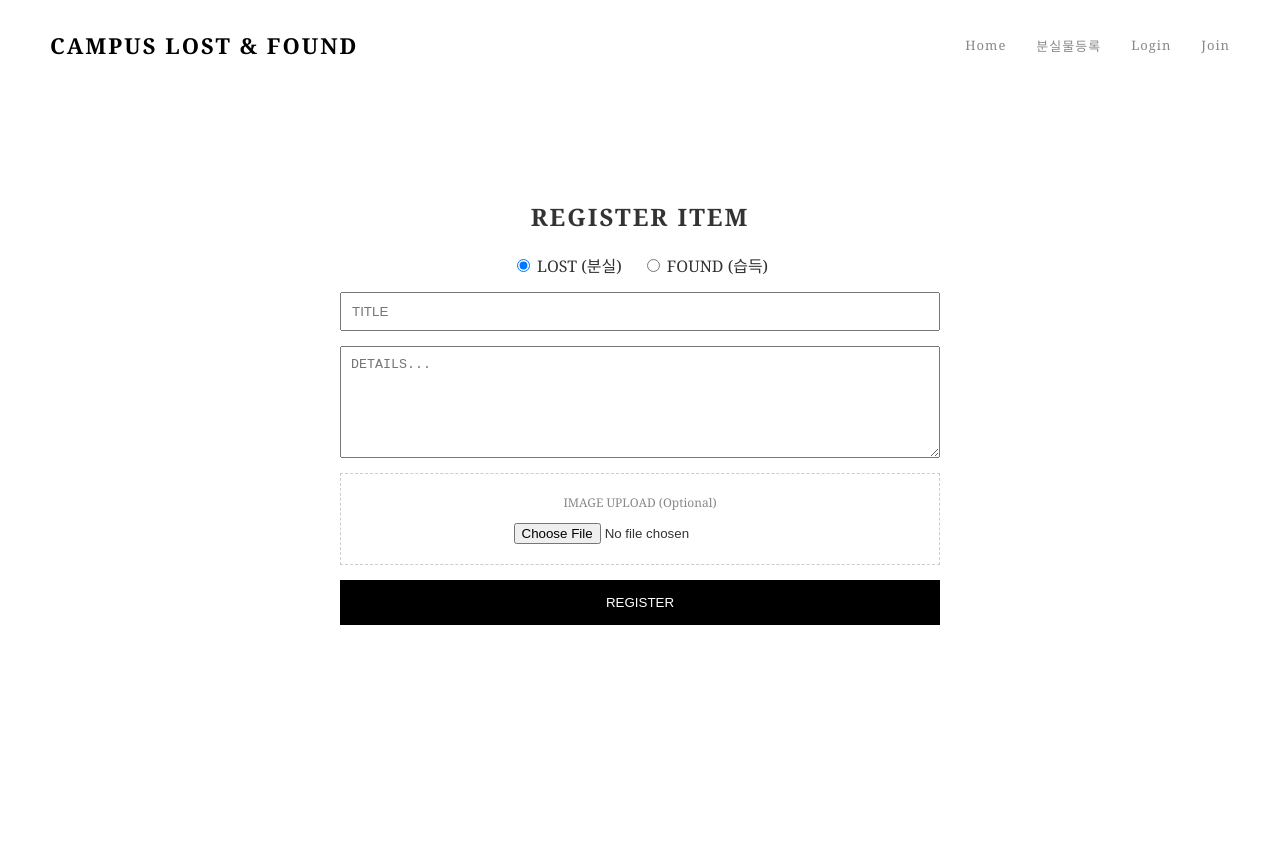
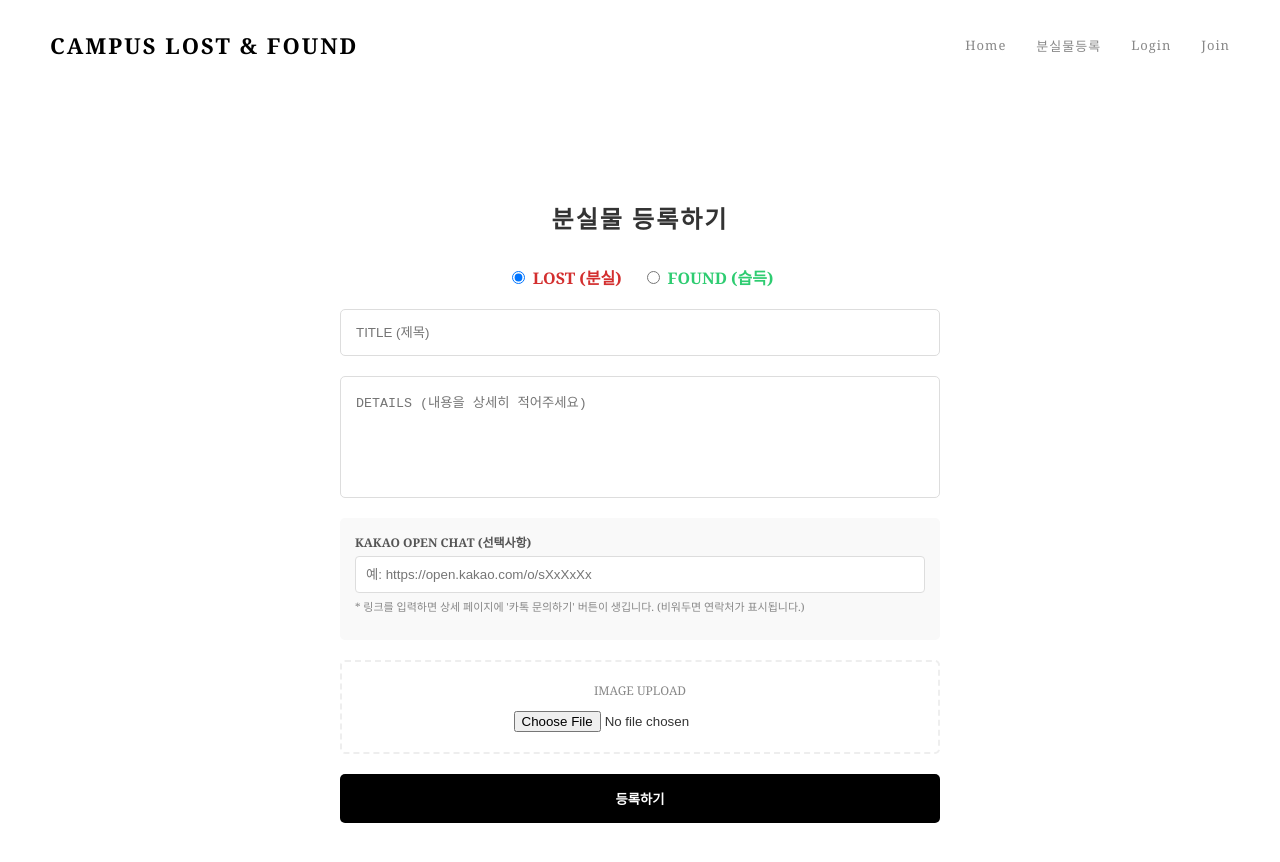
Before and after one commit to chakihwan/FrameworkTermProject, a React (Create React App) app in the folder frontend/: page /write in a window 1280 px wide. Shown: the top 862 px of the page. Before the commit the page ends 800 px from the top, so only its background shows below. Built offline with nearby package versions, Linux system fonts and the light colour scheme.

Commit message:
프론트엔드 수정 (WriteItem.js) 이제 글 쓸 때 오픈채팅 링크 입력칸이 생김

```diff
--- a/frontend/src/App.js
+++ b/frontend/src/App.js
@@ -116,8 +116,8 @@ function Home() {
             {/* 필터 탭 메뉴 */}
             <div className="filter-menu">
                 <button className={filter === 'ALL' ? 'active' : ''} onClick={() => setFilter('ALL')}>ALL</button>
-                <button className={filter === 'LOST' ? 'active' : ''} onClick={() => setFilter('LOST')}>LOST</button>
-                <button className={filter === 'FOUND' ? 'active' : ''} onClick={() => setFilter('FOUND')}>FOUND</button>
+                <button className={filter === 'LOST' ? 'active' : ''} onClick={() => setFilter('LOST')}>잃어버렸어요ㅠㅠ</button>
+                <button className={filter === 'FOUND' ? 'active' : ''} onClick={() => setFilter('FOUND')}>제가 찾았습니다!</button>
             </div>
 
             <div className="grid-container">
--- a/frontend/src/pages/WriteItem.js
+++ b/frontend/src/pages/WriteItem.js
@@ -7,7 +7,8 @@ const WriteItem = () => {
     const [title, setTitle] = useState('');
     const [content, setContent] = useState('');
     const [itemType, setItemType] = useState('LOST');
-    const [file, setFile] = useState(null); // ★ 파일 상태 추가
+    const [kakaoLink, setKakaoLink] = useState(''); // ★ 링크 상태 추가
+    const [file, setFile] = useState(null);
 
     const handleSubmit = async (e) => {
         e.preventDefault();
@@ -25,6 +26,7 @@ const WriteItem = () => {
         formData.append('content', content);
         formData.append('itemType', itemType);
         formData.append('username', user.username);
+        formData.append('kakaoLink', kakaoLink);
         if (file) {
             formData.append('file', file); // 파일이 있을 때만 추가
         }
@@ -42,24 +44,62 @@ const WriteItem = () => {
 
     return (
         <div style={{ padding: '50px', maxWidth: '600px', margin: '0 auto' }}>
-            <h2 style={{ textAlign: 'center', letterSpacing: '2px' }}>REGISTER ITEM</h2>
-            <form onSubmit={handleSubmit} style={{ display: 'flex', flexDirection: 'column', gap: '15px' }}>
+            <h2 style={{ textAlign: 'center', letterSpacing: '2px', marginBottom:'30px' }}>분실물 등록하기</h2>
 
+            <form onSubmit={handleSubmit} style={{ display: 'flex', flexDirection: 'column', gap: '20px' }}>
+
+                {/* 분실/습득 선택 */}
                 <div style={{ display: 'flex', gap: '20px', justifyContent: 'center' }}>
-                    <label><input type="radio" value="LOST" checked={itemType==='LOST'} onChange={(e)=>setItemType(e.target.value)}/> LOST (분실)</label>
-                    <label><input type="radio" value="FOUND" checked={itemType==='FOUND'} onChange={(e)=>setItemType(e.target.value)}/> FOUND (습득)</label>
+                    <label style={{cursor:'pointer'}}>
+                        <input type="radio" value="LOST" checked={itemType==='LOST'} onChange={(e)=>setItemType(e.target.value)}/>
+                        <span style={{marginLeft:'5px', fontWeight:'bold', color:'#d32f2f'}}>LOST (분실)</span>
+                    </label>
+                    <label style={{cursor:'pointer'}}>
+                        <input type="radio" value="FOUND" checked={itemType==='FOUND'} onChange={(e)=>setItemType(e.target.value)}/>
+                        <span style={{marginLeft:'5px', fontWeight:'bold', color:'#2ecc71'}}>FOUND (습득)</span>
+                    </label>
                 </div>
 
-                <input placeholder="TITLE" value={title} onChange={(e)=>setTitle(e.target.value)} style={{ padding: '10px' }} />
-                <textarea placeholder="DETAILS..." value={content} onChange={(e)=>setContent(e.target.value)} rows="6" style={{ padding: '10px' }} />
+                <input
+                    placeholder="TITLE (제목)"
+                    value={title}
+                    onChange={(e)=>setTitle(e.target.value)}
+                    style={{ padding: '15px', border:'1px solid #ddd', borderRadius:'5px' }}
+                />
 
-                {/* ★ 파일 업로드 인풋 */}
-                <div style={{ border:'1px dashed #ccc', padding:'20px', textAlign:'center' }}>
-                    <p style={{margin:'0 0 10px 0', fontSize:'12px', color:'#888'}}>IMAGE UPLOAD (Optional)</p>
+                <textarea
+                    placeholder="DETAILS (내용을 상세히 적어주세요)"
+                    value={content}
+                    onChange={(e)=>setContent(e.target.value)}
+                    rows="6"
+                    style={{ padding: '15px', border:'1px solid #ddd', borderRadius:'5px', resize:'none' }}
+                />
+
+                {/* ★ 카카오톡 링크 입력칸 (추가됨) */}
+                <div style={{ background:'#f9f9f9', padding:'15px', borderRadius:'5px' }}>
+                    <label style={{fontSize:'12px', fontWeight:'bold', color:'#555', display:'block', marginBottom:'5px'}}>
+                        KAKAO OPEN CHAT (선택사항)
+                    </label>
+                    <input
+                        placeholder="예: https://open.kakao.com/o/sXxXxXx"
+                        value={kakaoLink}
+                        onChange={(e)=>setKakaoLink(e.target.value)}
+                        style={{ width:'100%', padding: '10px', border:'1px solid #ddd', borderRadius:'4px', boxSizing:'border-box' }}
+                    />
+                    <p style={{fontSize:'11px', color:'#888', marginTop:'5px'}}>
+                        * 링크를 입력하면 상세 페이지에 '카톡 문의하기' 버튼이 생깁니다. (비워두면 연락처가 표시됩니다.)
+                    </p>
+                </div>
+
+                {/* 파일 업로드 */}
+                <div style={{ border:'2px dashed #eee', padding:'20px', textAlign:'center', borderRadius:'5px' }}>
+                    <p style={{margin:'0 0 10px 0', fontSize:'12px', color:'#888'}}>IMAGE UPLOAD</p>
                     <input type="file" onChange={(e) => setFile(e.target.files[0])} accept="image/*" />
                 </div>
 
-                <button type="submit" style={{ padding: '15px', background: 'black', color: 'white', border: 'none', cursor: 'pointer' }}>REGISTER</button>
+                <button type="submit" style={{ padding: '15px', background: 'black', color: 'white', border: 'none', cursor: 'pointer', fontWeight:'bold', borderRadius:'5px' }}>
+                    등록하기
+                </button>
             </form>
         </div>
     );
```
